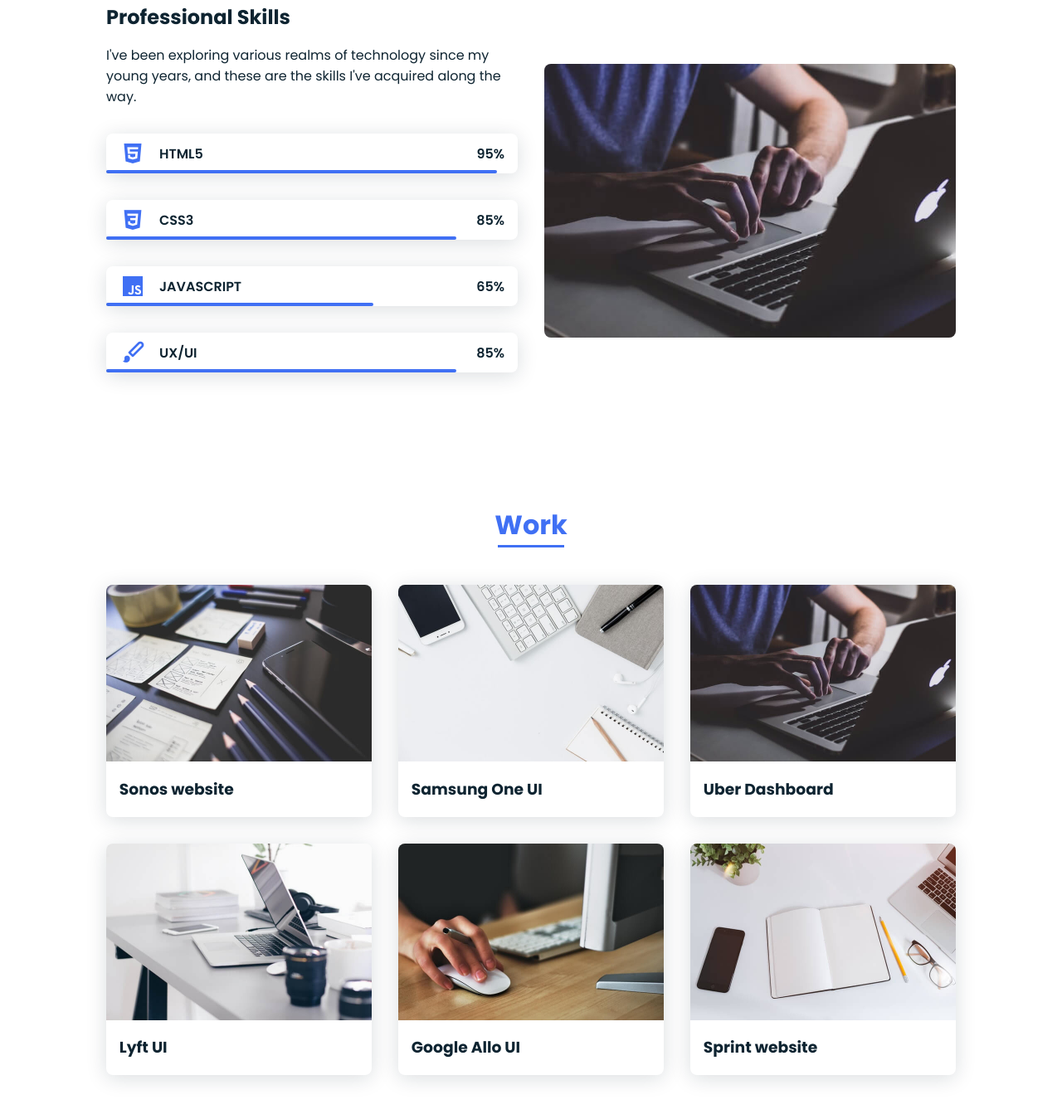
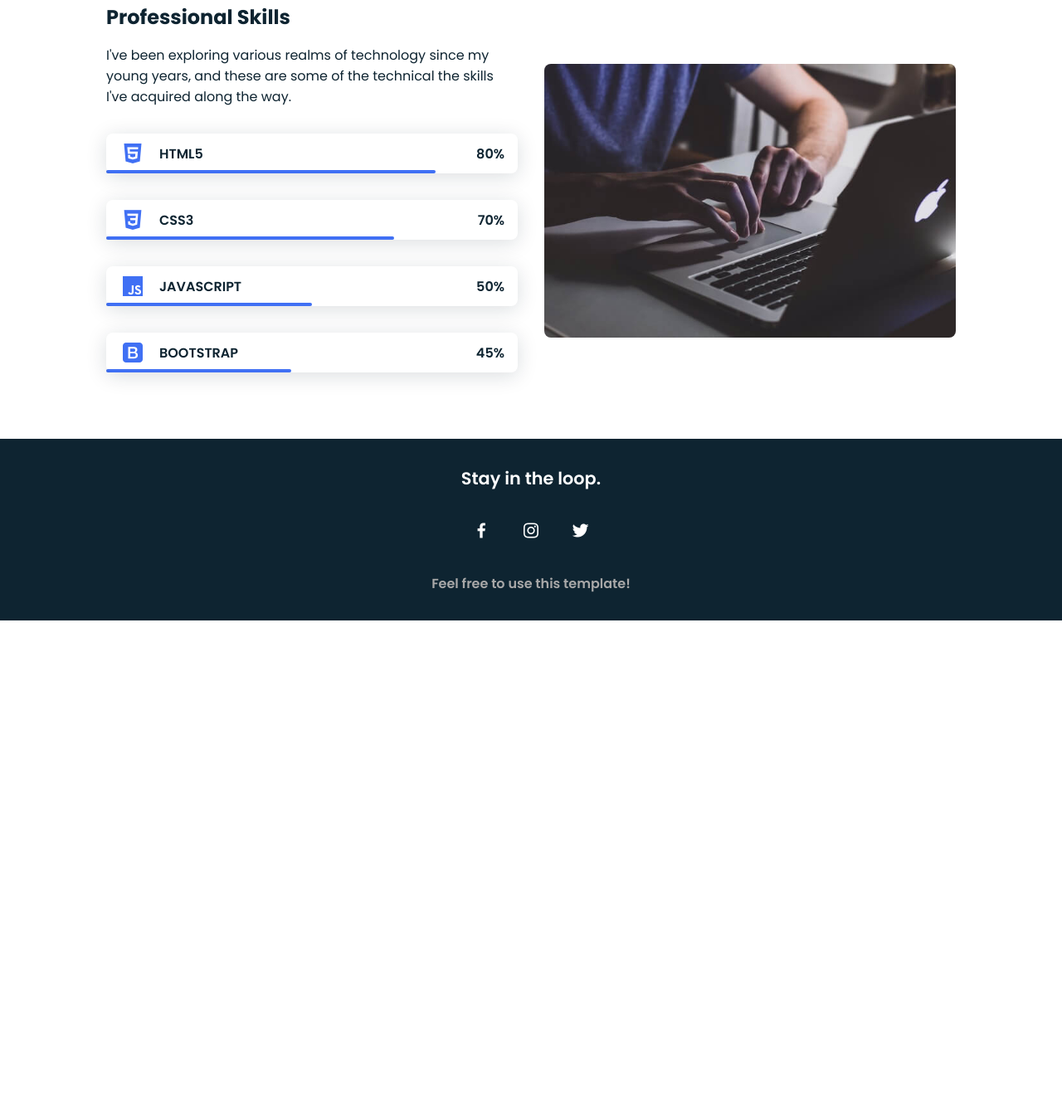
Before and after one commit to ottaplackan/ottaplackan.github.io, a plain HTML site: page index.html in a window 1280 px wide. Shown: the part 1397-2740 px from the top of the page at 83% size. After the commit the page ends 2145 px from the top, so only its background shows below. Drawn offline with nearby package versions, Linux system fonts and the light colour scheme.

Commit message:
Add files via upload

```diff
--- a/assets/css/styles.css
+++ b/assets/css/styles.css
@@ -289,56 +289,19 @@
   z-index: var(--z-back);
 }
 .skills__html{
-  width: 95%;
+  width: 80%;
 }
 .skills__css{
-  width: 85%;
+  width: 70%;
 }
 .skills__js{
-  width: 65%;
+  width: 50%;
 }
-.skills__ux{
-  width: 85%;
+.skills__bs{
+  width: 45%;
 }
 .skills__img{
   border-radius: .5rem;
-}
-
-/* ===== WORK =====*/
-.work__container{
-  row-gap: 2rem;
-}
-.work__img{
-  box-shadow: 0 4px 25px rgba(14,36,49,.15);
-  border-radius: .5rem;
-  overflow: hidden;
-}
-.work__img img{
-  transition: 1s;
-  cursor: pointer;
-}
-.work__img img:hover{
-  transform: scale(1.1);
-}
-
-/* ===== CONTACT =====*/
-.contact__input{
-  width: 100%;
-  font-size: var(--normal-font-size);
-  font-weight: var(--font-semi);
-  padding: 1rem;
-  border-radius: .5rem;
-  border: 1.5px solid var(--second-color);
-  outline: none;
-  margin-bottom: var(--mb-4);
-}
-.contact__button{
-  display: block;
-  border: none;
-  outline: none;
-  font-size: var(--normal-font-size);
-  cursor: pointer;
-  margin-left: auto;
 }
 
 /* ===== FOOTER =====*/
@@ -417,7 +380,6 @@
     width: 457px;
     bottom: 15%;
   }
-
   .about__container, .skills__container{
     grid-template-columns: repeat(2,1fr);
     align-items: center;
@@ -425,17 +387,6 @@
   }
   .about__img img{
     width: 300px;
-  }
-  .work__container{
-    grid-template-columns: repeat(3, 1fr);
-    grid-template-rows: repeat(2,1fr);
-    column-gap: 2rem;
-  }
-  .contact__form{
-    width: 360px;
-  }
-  .contact__container{
-    justify-items: center;
   }
 }
 
--- a/assets/js/main.js
+++ b/assets/js/main.js
@@ -49,9 +49,3 @@
 sr.reveal('.skills__text',{});
 sr.reveal('.skills__data',{interval: 200});
 sr.reveal('.skills__img',{delay: 600});
-
-/*SCROLL WORK*/
-sr.reveal('.work__img',{interval: 200});
-
-/*SCROLL CONTACT*/
-sr.reveal('.contact__input',{interval: 200});
--- a/index.html
+++ b/index.html
@@ -1,5 +1,6 @@
 <!DOCTYPE html>
 <html lang="en">
+
 <head>
   <meta charset="UTF-8" />
   <meta name="viewport" content="width=device-width, initial-scale=1.0" />
@@ -7,13 +8,11 @@
   <link rel="stylesheet" href="assets/css/styles.css" />
 
   <!-- =====BOX ICONS===== -->
-    <link
-      href="https://cdn.jsdelivr.net/npm/boxicons@2.0.5/css/boxicons.min.css"
-      rel="stylesheet"
-    />
+  <link href="https://cdn.jsdelivr.net/npm/boxicons@2.0.5/css/boxicons.min.css" rel="stylesheet" />
 
-    <title>Portfolio website complete</title>
+  <title>Kiran | Portfolio</title>
 </head>
+
 <body>
   <!--===== HEADER =====-->
   <header class="l-header">
@@ -32,12 +31,6 @@
           </li>
           <li class="nav__item">
             <a href="#skills" class="nav__link">Skills</a>
-            </li>
-            <li class="nav__item">
-              <a href="#work" class="nav__link">Work</a>
-            </li>
-            <li class="nav__item">
-              <a href="#contact" class="nav__link">Contact</a>
           </li>
         </ul>
       </div>
@@ -61,12 +54,8 @@
       </div>
 
       <div class="home__social">
-          <a href="" class="home__social-icon"
-            ><i class="bx bxl-linkedin"></i
-          ></a>
-          <a href="" class="home__social-icon"
-            ><i class="bx bxl-behance"></i
-          ></a>
+        <a href="" class="home__social-icon"><i class="bx bxl-linkedin"></i></a>
+        <a href="" class="home__social-icon"><i class="bx bxl-behance"></i></a>
         <a href="" class="home__social-icon"><i class="bx bxl-github"></i></a>
       </div>
 
@@ -88,7 +77,7 @@
           <h2 class="about__subtitle">I'm Kiran Kurian</h2>
           <p class="about__text">
             Simple human. CS graduate student at SJCET. Web Dev - Front End.
-              Thinking outside the box. Caffiene.
+            Thinking outside the box. Caffiene Addict.
           </p>
         </div>
       </div>
@@ -103,7 +92,7 @@
           <h2 class="skills__subtitle">Professional Skills</h2>
           <p class="skills__text">
             I've been exploring various realms of technology since my young
-              years, and these are the skills I've acquired along the way.
+            years, and these are some of the technical the skills I've acquired along the way.
           </p>
           <div class="skills__data">
             <div class="skills__names">
@@ -112,7 +101,7 @@
             </div>
             <div class="skills__bar skills__html"></div>
             <div>
-                <span class="skills__percentage">95%</span>
+              <span class="skills__percentage">80%</span>
             </div>
           </div>
           <div class="skills__data">
@@ -122,7 +111,7 @@
             </div>
             <div class="skills__bar skills__css"></div>
             <div>
-                <span class="skills__percentage">85%</span>
+              <span class="skills__percentage">70%</span>
             </div>
           </div>
           <div class="skills__data">
@@ -132,60 +121,25 @@
             </div>
             <div class="skills__bar skills__js"></div>
             <div>
-                <span class="skills__percentage">65%</span>
+              <span class="skills__percentage">50%</span>
             </div>
           </div>
           <div class="skills__data">
             <div class="skills__names">
-                <i class="bx bxs-paint skills__icon"></i>
-                <span class="skills__name">UX/UI</span>
+              <i class="bx bxl-bootstrap skills__icon"></i>
+              <span class="skills__name">BOOTSTRAP</span>
             </div>
-              <div class="skills__bar skills__ux"></div>
+            <div class="skills__bar skills__bs"></div>
             <div>
-                <span class="skills__percentage">85%</span>
+              <span class="skills__percentage">45%</span>
             </div>
           </div>
         </div>
-
         <div>
           <img src="assets/img/work3.jpg" alt="" class="skills__img" />
         </div>
       </div>
     </section>
-
-      <!--===== WORK =====-->
-      <section class="work section" id="work">
-        <h2 class="section-title">Work</h2>
-
-        <div class="work__container bd-grid">
-          <div class="work__img">
-            <img src="assets/img/work1.jpg" alt="" />
-            <h3>&nbsp; &nbsp; Sonos website</h3>
-          </div>
-          <div class="work__img">
-            <img src="assets/img/work2.jpg" alt="" />
-            <h3>&nbsp; &nbsp; Samsung One UI</h3>
-          </div>
-          <div class="work__img">
-            <img src="assets/img/work3.jpg" alt="" />
-            <h3>&nbsp; &nbsp; Uber Dashboard</h3>
-          </div>
-          <div class="work__img">
-            <img src="assets/img/work4.jpg" alt="" />
-            <h3>&nbsp; &nbsp; Lyft UI</h3>
-          </div>
-          <div class="work__img">
-            <img src="assets/img/work5.jpg" alt="" />
-            <h3>&nbsp; &nbsp; Google Allo UI</h3>
-          </div>
-          <div class="work__img">
-            <img src="assets/img/work6.jpg" alt="" />
-            <h3>&nbsp; &nbsp; Sprint website</h3>
-          </div>
-        </div>
-      </section>
-
-      <!--===== CONTACT =====-->
   </main>
 
   <!--===== FOOTER =====-->
@@ -196,7 +150,7 @@
       <a href="#" class="footer__icon"><i class="bx bxl-instagram"></i></a>
       <a href="#" class="footer__icon"><i class="bx bxl-twitter"></i></a>
     </div>
-      <p style="color: rgb(168, 168, 168)">Feel free to use this template</p>
+    <p style="color: rgb(168, 168, 168)">Feel free to use this template!</p>
   </footer>
 
   <!--===== SCROLL REVEAL =====-->
@@ -205,4 +159,5 @@
   <!--===== MAIN JS =====-->
   <script src="assets/js/main.js"></script>
 </body>
+
 </html>
```
Lines whose indentation alone changed are shown as unchanged.
